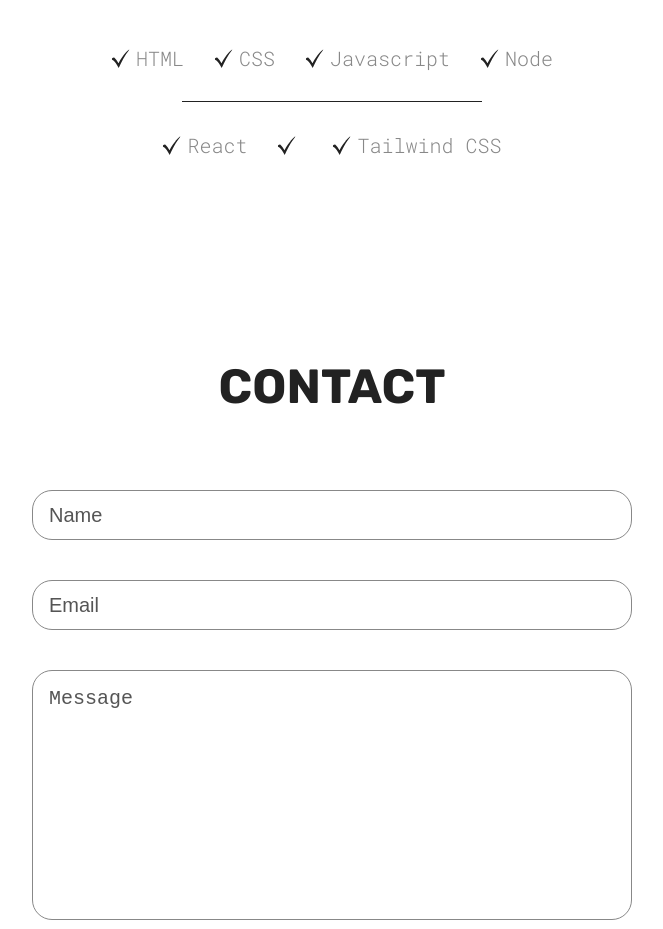
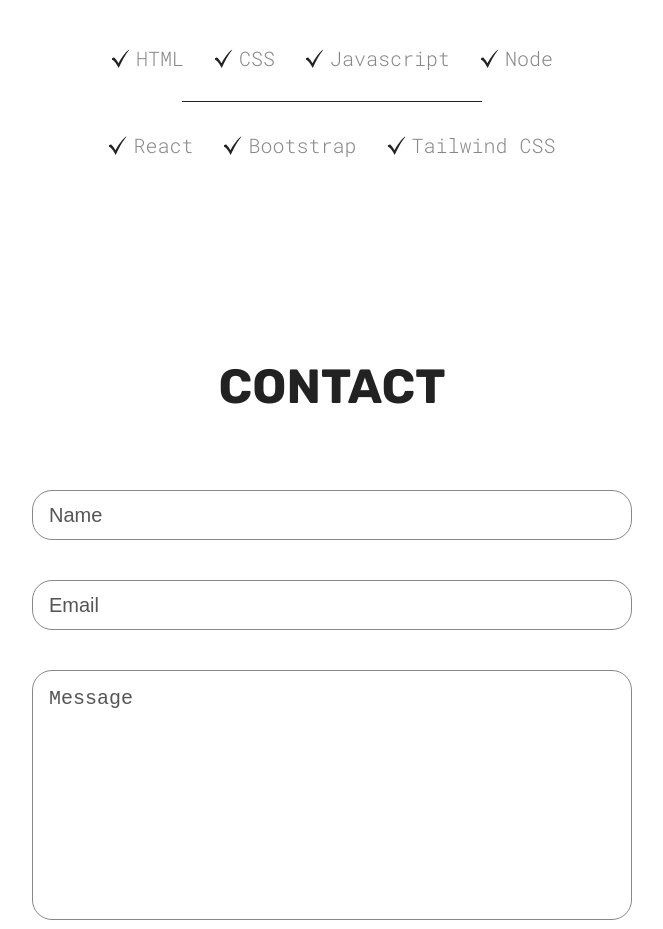
Before and after one commit to michalnowak14/michal-nowak, a React (Vite) app: page / in a window 1280 px wide. Shown: the part 2400-3329 px from the top of the page, without its empty margins (308-971 px from the left). Built offline with nearby package versions, Linux system fonts and the light colour scheme; a web font is replaced by a local one.

Commit message:
Update Skills.jsx

```diff
--- a/src/sections/Skills/Skills.jsx
+++ b/src/sections/Skills/Skills.jsx
@@ -19,7 +19,7 @@ function Skills() {
       <hr />
       <div className={styles.skillList}>
         <SkillList src={checkmarkIcon} skill={"React"} />
-        <SkillList src={checkmarkIcon} skill={""} />
+        <SkillList src={checkmarkIcon} skill={"Bootstrap"} />
         <SkillList src={checkmarkIcon} skill={"Tailwind CSS"} />
       </div>
     </section>
```
